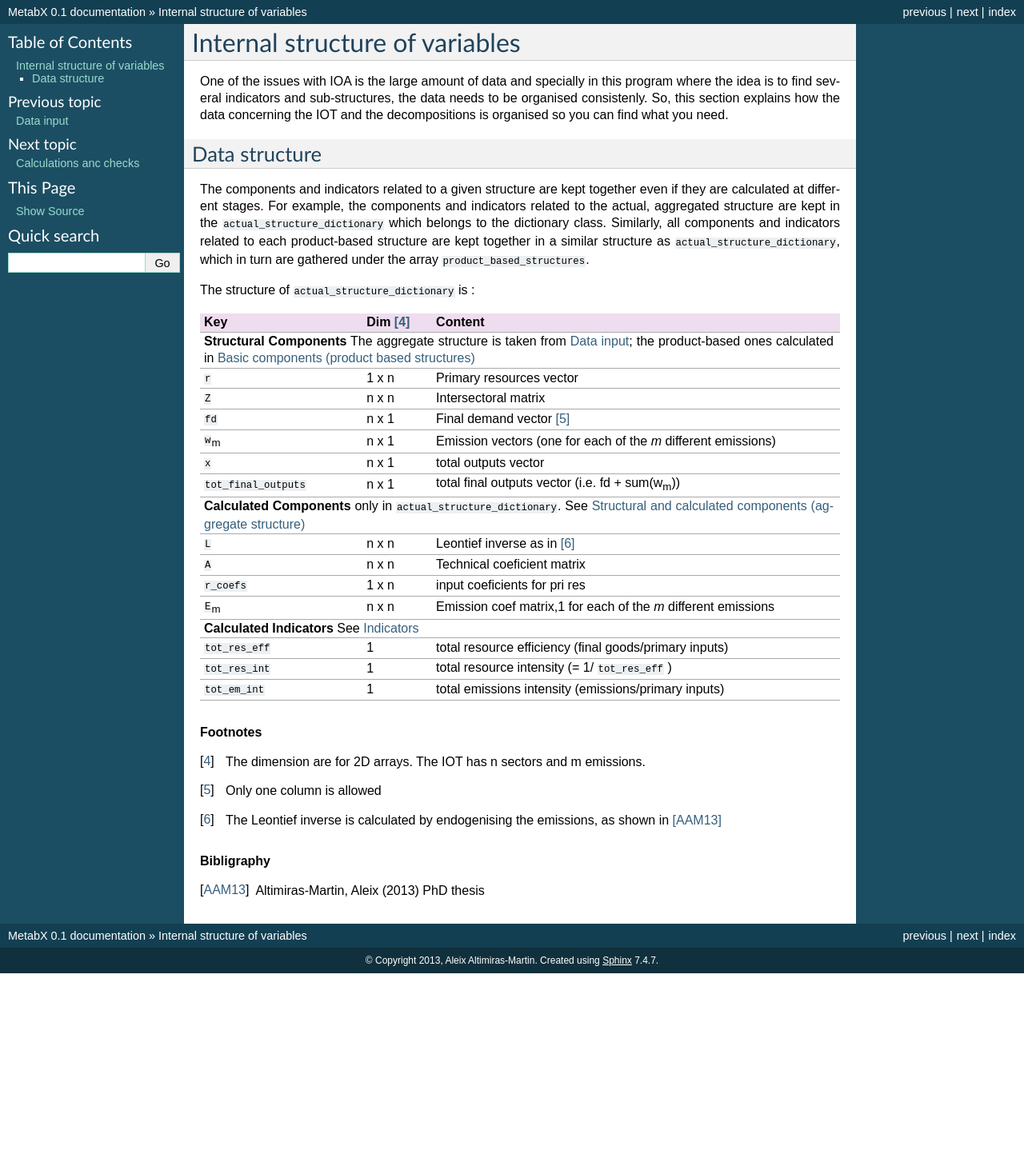
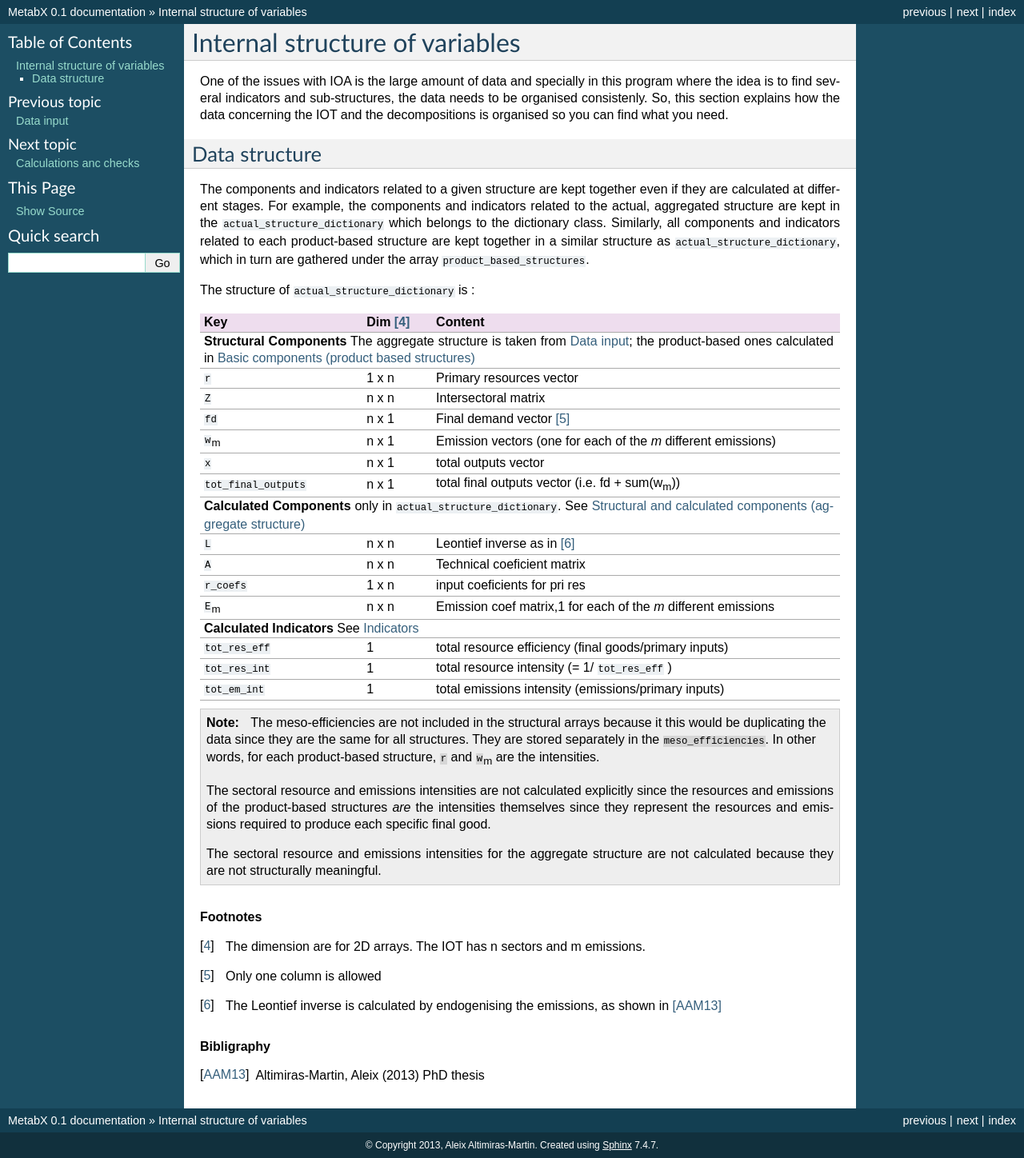
Before and after one commit to Friedsoap/MetabX, a Sphinx documentation site: the page built from DOC/source/internal_data_structure.rst, in a window 1280 px wide. Shown: the whole page at 80% size. Built offline with Sphinx 7.4.7, drawn with Linux system fonts in a browser that asks for light colours; before the commit the page ends 1217 px from its top, so only the background shows below that.

Commit message:
added notes about intensities and meso-efficiencies

```diff
--- a/DOC/source/internal_data_structure.rst
+++ b/DOC/source/internal_data_structure.rst
@@ -61,6 +61,22 @@ The structure of ``actual_structure_dictionary`` is :
 |                        |            | (emissions/primary inputs)     |
 +------------------------+------------+--------------------------------+
 
+.. note::
+
+    The meso-efficiencies are not included in the structural arrays because
+    it this would be duplicating the data since they are the same for all
+    structures. They are stored separately in the ``meso_efficiencies``.
+    In other words, for each product-based structure,  ``r`` and  ``w``:sub:`m`
+    are the intensities.
+
+    The sectoral resource and emissions intensities are not calculated
+    explicitly since the resources and emissions of the product-based
+    structures *are* the intensities themselves since they represent the
+    resources and emissions required to produce each specific final good.
+
+    The sectoral resource and emissions intensities for the aggregate
+    structure are not calculated because they are not structurally meaningful.
+
 .. rubric:: Footnotes
 
 .. [#1] The dimension are for 2D arrays. The IOT has n sectors and m emissions.
```
